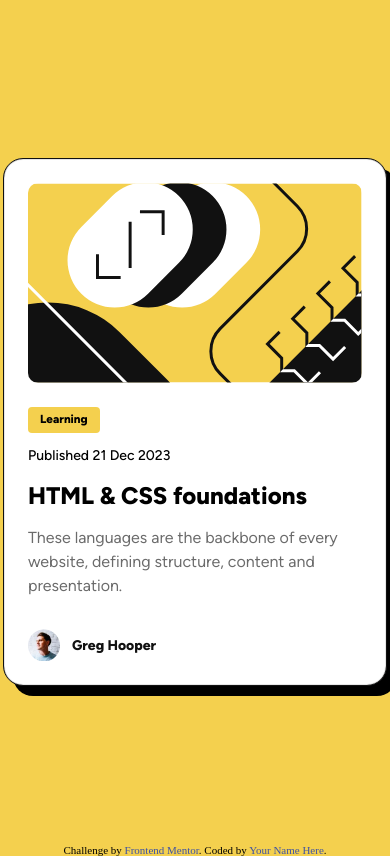
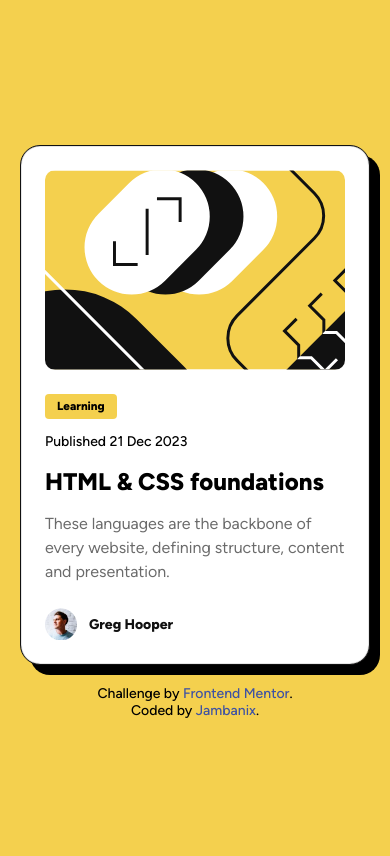
Before and after one commit to jambanix/frontendmentor_blog-preview-card, a plain HTML site: page index.html in a window 390 px wide. Drawn offline with Linux system fonts and the light colour scheme.

Commit message:
add responsive styling and hover effect

```diff
--- a/index.html
+++ b/index.html
@@ -31,12 +31,12 @@
                 </div>
             </div>
         </div>
+
+        <div class="attribution">
+            <p>Challenge by <a href="https://www.frontendmentor.io?ref=challenge" target="_blank">Frontend Mentor</a>.</p>
+            <p>Coded by <a href="https://github.com/jambanix">Jambanix</a>.</p>
+        </div>
     </div>
 
-
-    <div class="attribution">
-        Challenge by <a href="https://www.frontendmentor.io?ref=challenge" target="_blank">Frontend Mentor</a>.
-        Coded by <a href="#">Your Name Here</a>.
-    </div>
 </body>
 </html>
--- a/style.css
+++ b/style.css
@@ -37,6 +37,7 @@ body {
 }
 
 
+
 .card {
     background-color: white;
     padding: 2.4rem;
@@ -46,8 +47,8 @@ body {
         0 0 1px black inset;
     border: 1px solid var(--gray-950);
     max-width: 38.4rem;
-    min-height: 50.1rem;
-    height: 52.8rem;
+    max-height: 52.8rem;
+    margin: 2rem;
 }
 
 .card-contents {
@@ -58,6 +59,7 @@ body {
     height: 100%;
     width: 100%;
     position: relative;
+    flex: 1;
 }
 
 .card-body {
@@ -70,13 +72,46 @@ body {
     line-height: 150%;
 }
 
+
+@media (max-width: 368px) {
+    .card-body h1 {
+        font-size: 2.0rem;
+    }
+}
+
+@media (min-width: 369px) {
+    .card-body h1 {
+        font-size: 2.4rem;
+    }
+}
+
+@media (max-width: 322px) {
+
+    .card-body h1 {
+        font-size: 1.8rem;
+    }
+    .card-body p {
+        font-size: 1.4rem;
+    }
+}
+
+@media (min-width: 323px) {
+    .card-body p {
+        font-size: 1.6rem;
+    }
+}
+
 .card-body h1 {
-    font-size: 2.4rem;
     font-weight: 800;
 }
 
+.card-body h1:hover {
+    color: var(--yellow);
+    cursor: pointer;
+}
+
+
 .card-body p {
-    font-size: 1.6rem;
     color: var(--gray-500);
 }
 
@@ -107,8 +142,6 @@ body {
     align-items: center;
     gap: 1.2rem;
     justify-self: flex-end;
-    position: absolute;
-    bottom: 0;
     color: var(--gray-950);
 }
 
@@ -125,9 +158,11 @@ body {
     font-weight: 800;
 }
 
-.attribution {
-    font-size: 11px;
+.attribution{
+    font-size: 1.4rem;
     text-align: center;
+    font-weight: 500;
+    font-family: "Figtree", sans-serif;
 }
 
 .attribution a {
```
Also changed, not shown: preview.jpg (deleted), preview.png (added), 1 other file.
